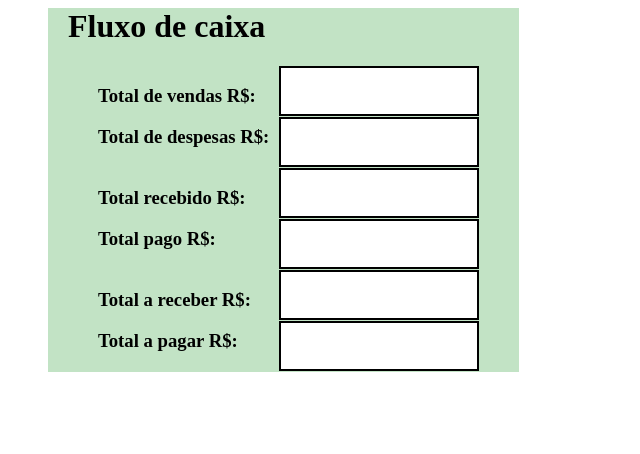
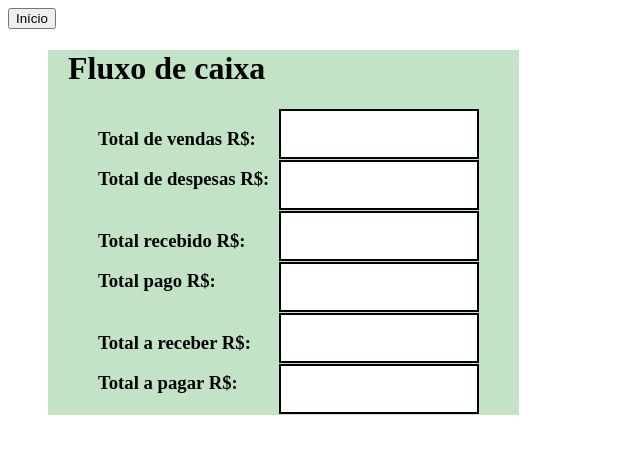
Before and after one commit to MikhaelPaz/ht, a plain HTML site: page caixa.html in a window 1280 px wide. Shown: the whole page, without its empty margins (0-640 px from the left). Drawn offline with Linux system fonts and the light colour scheme.

Commit message:
Update caixa.html

```diff
--- a/caixa.html
+++ b/caixa.html
@@ -4,6 +4,10 @@
         <link rel="stylesheet" href="caixa.css">
     </head>
     <body>
+        <div id="inicio">
+            <a href="index.html"><button id="botao">Início</button></a>
+
+        </div>
         <div id="caixa">
             <h1>Fluxo de caixa</h1>
             <div id="nome">
```
